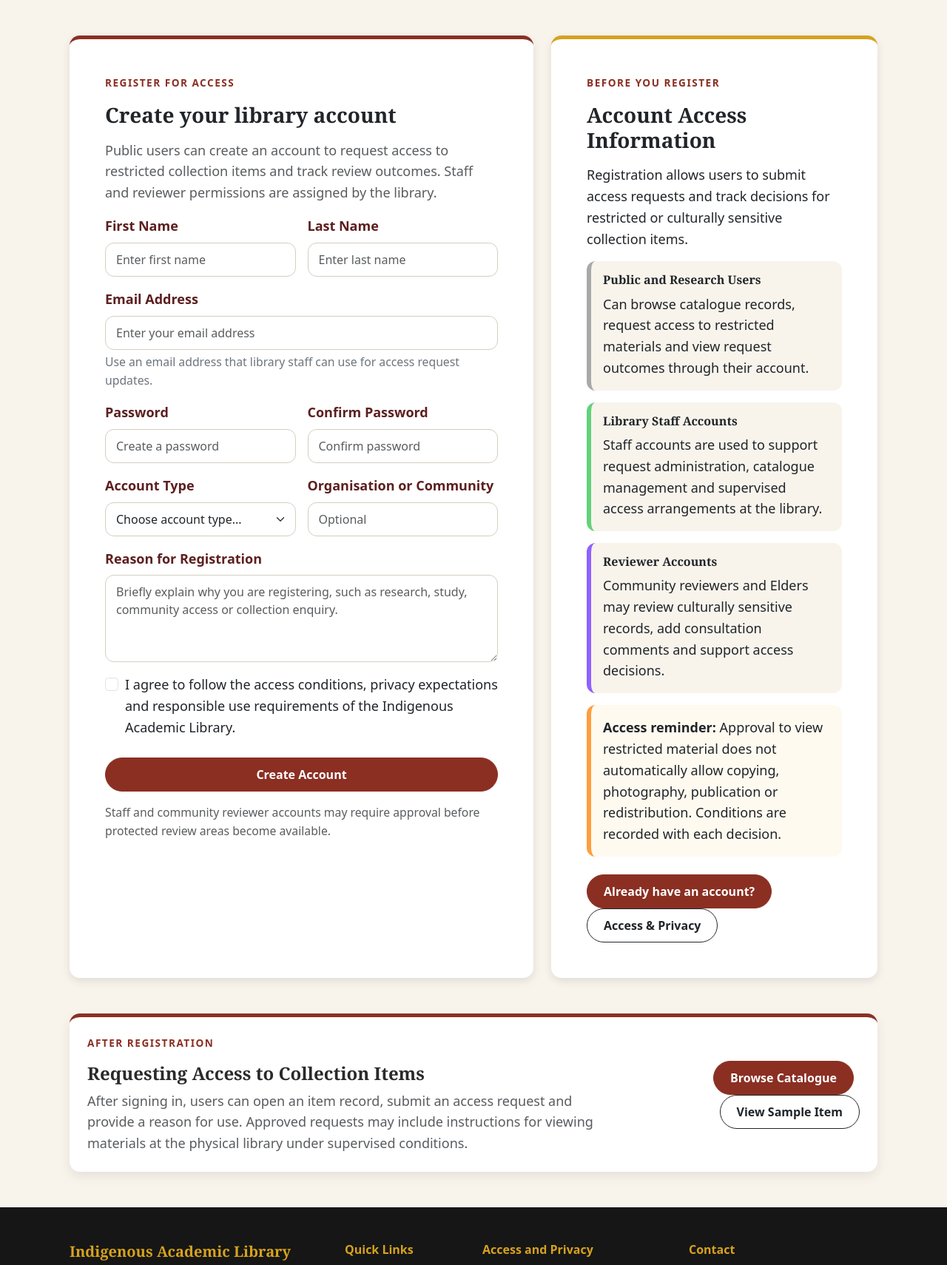
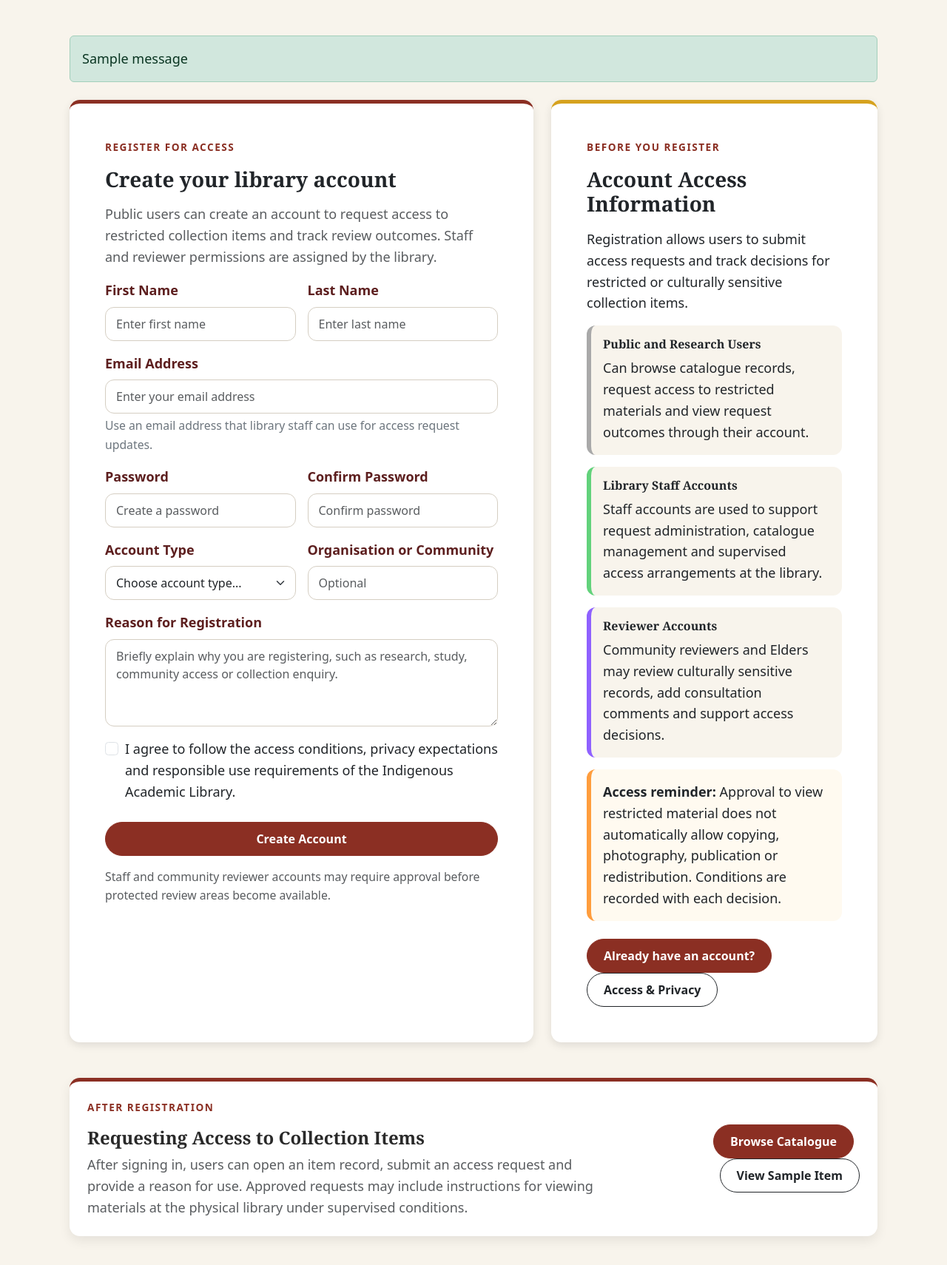
Before and after one commit to carriegale2710/indigenous-library, a Flask app: page /register in a window 1280 px wide. Shown: the part 365-2075 px from the top of the page at 74% size. Run offline with Flask 3, Linux system fonts and the light colour scheme; one stand-in notice (Sample message) is shown; some libraries are stand-ins or nearby versions.

Commit message:
Updated code with jinja templates.

```diff
--- a/templates/register.html
+++ b/templates/register.html
@@ -1,7 +1,6 @@
-<!-- Submitted by LU - Register Page -->
+<!-- Submitted by LU - Register Page - Jinja version -->
 {% extends "base_template.html" %}
 
-<!-- Adjust this to what the name of the page is, the other part of this in the base_template is ' | Indigenous Academic Library' -->
 {% block title %}Register{% endblock %}
 
 {% block content %}
@@ -21,6 +20,19 @@
 <main class="login-area py-5">
     <div class="container px-4">
 
+        <!-- Flash messages -->
+        {% with messages = get_flashed_messages(with_categories=true) %}
+        {% if messages %}
+        <div class="mb-4">
+            {% for category, message in messages %}
+            <div class="alert alert-{{ category }} mb-2" role="alert">
+                {{ message }}
+            </div>
+            {% endfor %}
+        </div>
+        {% endif %}
+        {% endwith %}
+
         <div class="row g-4 align-items-stretch">
 
             <!-- Registration Form -->
@@ -36,26 +48,29 @@
                             track review outcomes. Staff and reviewer permissions are assigned by the library.
                         </p>
 
-                            <form action="#" method="post" novalidate>
+                        <form action="{{ url_for('register') }}" method="POST" novalidate>
 
                             <div class="row g-3">
 
                                 <div class="col-md-6">
                                     <label for="firstName" class="form-label fw-semibold">First Name</label>
                                     <input type="text" class="form-control" id="firstName" name="firstName"
-                                            placeholder="Enter first name" required>
+                                        placeholder="Enter first name" value="{{ request.form.get('firstName', '') }}"
+                                        required>
                                 </div>
 
                                 <div class="col-md-6">
                                     <label for="lastName" class="form-label fw-semibold">Last Name</label>
                                     <input type="text" class="form-control" id="lastName" name="lastName"
-                                            placeholder="Enter last name" required>
+                                        placeholder="Enter last name" value="{{ request.form.get('lastName', '') }}"
+                                        required>
                                 </div>
 
                                 <div class="col-12">
                                     <label for="email" class="form-label fw-semibold">Email Address</label>
                                     <input type="email" class="form-control" id="email" name="email"
-                                            placeholder="Enter your email address" required>
+                                        placeholder="Enter your email address"
+                                        value="{{ request.form.get('email', '') }}" required>
                                     <div class="form-text">
                                         Use an email address that library staff can use for access request updates.
                                     </div>
@@ -68,8 +83,7 @@
                                 </div>
 
                                 <div class="col-md-6">
-                                        <label for="confirmPassword" class="form-label fw-semibold">Confirm
-                                            Password</label>
+                                    <label for="confirmPassword" class="form-label fw-semibold">Confirm Password</label>
                                     <input type="password" class="form-control" id="confirmPassword"
                                         name="confirmPassword" placeholder="Confirm password" required>
                                 </div>
@@ -77,12 +91,23 @@
                                 <div class="col-md-6">
                                     <label for="userType" class="form-label fw-semibold">Account Type</label>
                                     <select class="form-select" id="userType" name="userType" required>
-                                            <option selected disabled value="">Choose account type...</option>
-                                            <option>Researcher</option>
-                                            <option>Student</option>
-                                            <option>Community Member</option>
-                                            <option>Library Staff</option>
-                                            <option>Community Reviewer / Elder</option>
+                                        <option value="" disabled {% if not request.form.get('userType') %}selected{%
+                                            endif %}>
+                                            Choose account type...
+                                        </option>
+                                        <option value="Researcher" {% if request.form.get('userType')=='Researcher'
+                                            %}selected{% endif %}>Researcher</option>
+                                        <option value="Student" {% if request.form.get('userType')=='Student'
+                                            %}selected{% endif %}>Student</option>
+                                        <option value="Community Member" {% if
+                                            request.form.get('userType')=='Community Member' %}selected{% endif %}>
+                                            Community Member</option>
+                                        <option value="Library Staff" {% if
+                                            request.form.get('userType')=='Library Staff' %}selected{% endif %}>Library
+                                            Staff</option>
+                                        <option value="Community Reviewer / Elder" {% if
+                                            request.form.get('userType')=='Community Reviewer / Elder' %}selected{%
+                                            endif %}>Community Reviewer / Elder</option>
                                     </select>
                                 </div>
 
@@ -90,7 +115,7 @@
                                     <label for="organisation" class="form-label fw-semibold">Organisation or
                                         Community</label>
                                     <input type="text" class="form-control" id="organisation" name="organisation"
-                                            placeholder="Optional">
+                                        placeholder="Optional" value="{{ request.form.get('organisation', '') }}">
                                 </div>
 
                                 <div class="col-12">
@@ -98,13 +123,14 @@
                                         Registration</label>
                                     <textarea class="form-control" id="registrationReason" name="registrationReason"
                                         rows="4"
-                                            placeholder="Briefly explain why you are registering, such as research, study, community access or collection enquiry."></textarea>
+                                        placeholder="Briefly explain why you are registering, such as research, study, community access or collection enquiry.">{{ request.form.get('registrationReason', '') }}</textarea>
                                 </div>
 
                                 <div class="col-12">
                                     <div class="form-check">
-                                            <input class="form-check-input" type="checkbox" value="agree"
-                                                id="agreeTerms" name="agreeTerms" required>
+                                        <input class="form-check-input" type="checkbox" value="agree" id="agreeTerms"
+                                            name="agreeTerms" {% if request.form.get('agreeTerms') %}checked{% endif %}
+                                            required>
                                         <label class="form-check-label" for="agreeTerms">
                                             I agree to follow the access conditions, privacy expectations and
                                             responsible use requirements of the Indigenous Academic Library.
@@ -146,8 +172,7 @@
                             <h3 class="h6 fw-bold">Public and Research Users</h3>
                             <p class="mb-0">
                                 Can browse catalogue records, request access to restricted materials and view
-                                    request
-                                    outcomes through their account.
+                                request outcomes through their account.
                             </p>
                         </div>
 
@@ -174,9 +199,12 @@
                         </div>
 
                         <div class="mt-4">
-                                <a href="login.html" class="btn btn-primary me-md-2">Already have an account?</a>
-                                <a href="access-privacy.html" class="btn btn-outline-dark mt-2 mt-md-0">Access &
-                                    Privacy</a>
+                            <a href="{{ url_for('login') }}" class="btn btn-primary me-md-2">
+                                Already have an account?
+                            </a>
+                            <a href="{{ url_for('access_privacy') }}" class="btn btn-outline-dark mt-2 mt-md-0">
+                                Access & Privacy
+                            </a>
                         </div>
 
                     </div>
@@ -200,8 +228,12 @@
                     </div>
 
                     <div class="col-lg-4 text-lg-end">
-                            <a href="catalogue.html" class="btn btn-primary me-md-2">Browse Catalogue</a>
-                            <a href="item-details.html" class="btn btn-outline-dark mt-2 mt-md-0">View Sample Item</a>
+                        <a href="{{ url_for('catalogue') }}" class="btn btn-primary me-md-2">
+                            Browse Catalogue
+                        </a>
+                        <a href="{{ url_for('item_details', item_id=1) }}" class="btn btn-outline-dark mt-2 mt-md-0">
+                            View Sample Item
+                        </a>
                     </div>
                 </div>
             </div>
```
Lines whose indentation alone changed are shown as unchanged.
